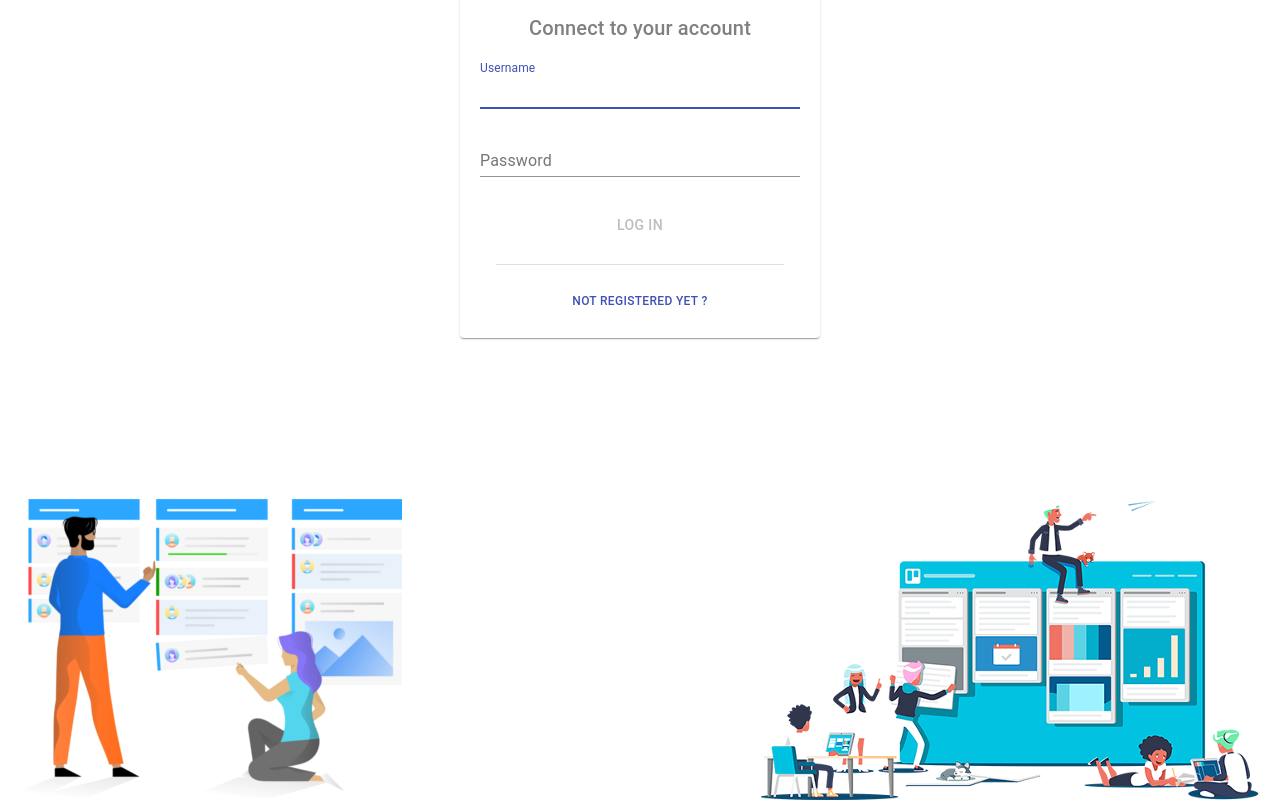
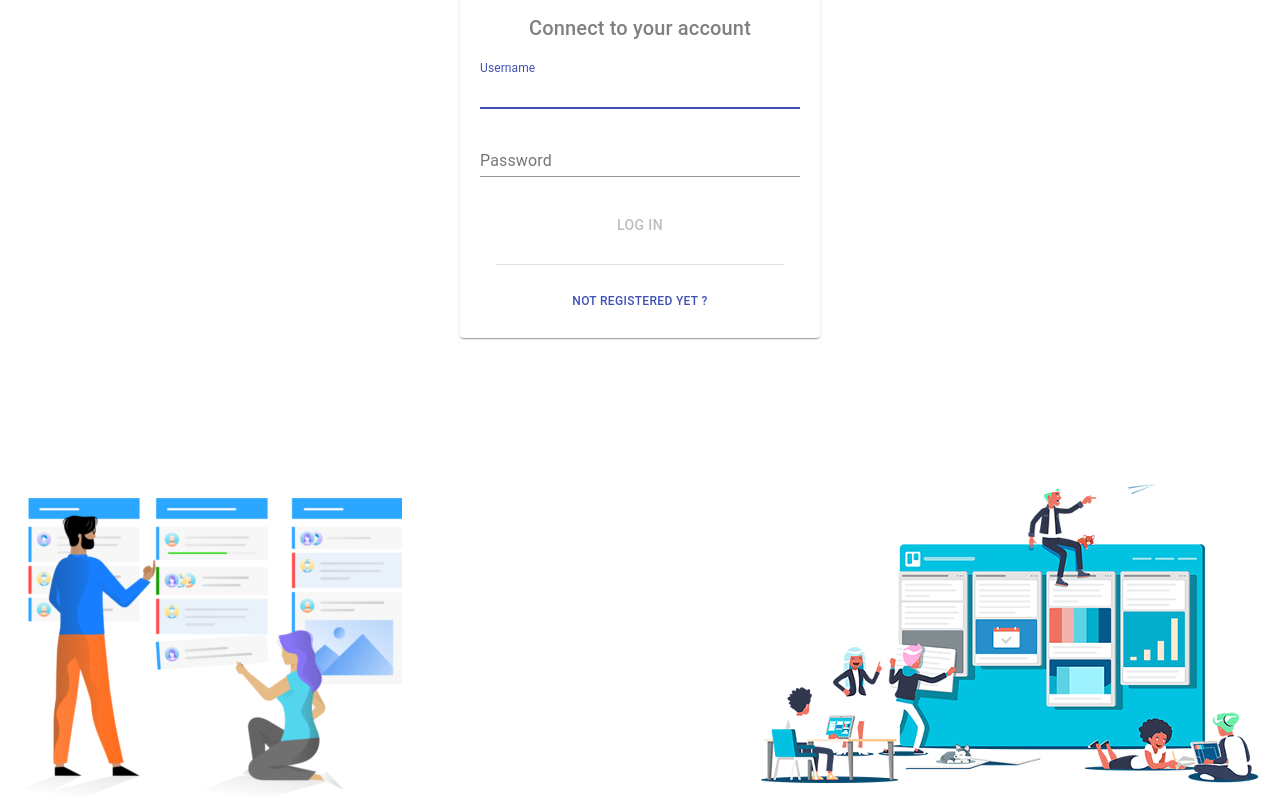
Before and after one commit to Benkooo/Trello_project, a Next.js app in the folder client/: page / in a window 1280 px wide. Shown: the part 234-1034 px from the top of the page. Built offline with nearby package versions, Linux system fonts and the light colour scheme.

Commit message:
login style

```diff
--- a/client/src/components/login/LoginController.tsx
+++ b/client/src/components/login/LoginController.tsx
@@ -23,7 +23,7 @@ const LoginController = () => {
             </div>
             <div style={{display: 'flex', justifyContent: 'center', alignItems: 'center', marginTop: '160px'}}>
                 <img style={{marginRight: 'auto'}} src="leftImage.png" />
-                <img style={{marginRight: '20px'}} src="rightImage.png"/>
+                <img style={{marginRight: '20px', marginTop: '-30px'}} src="rightImage.png"/>
             </div>
         </div>
     );
```
